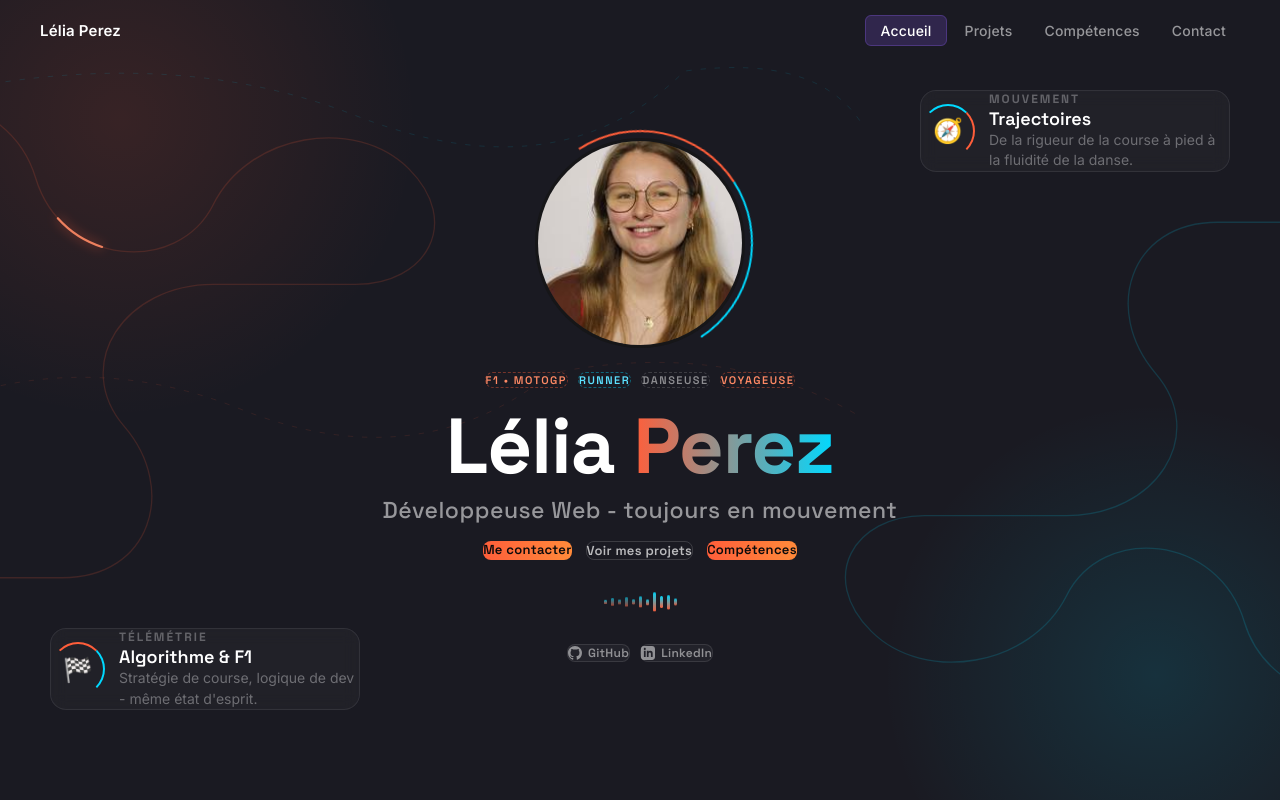
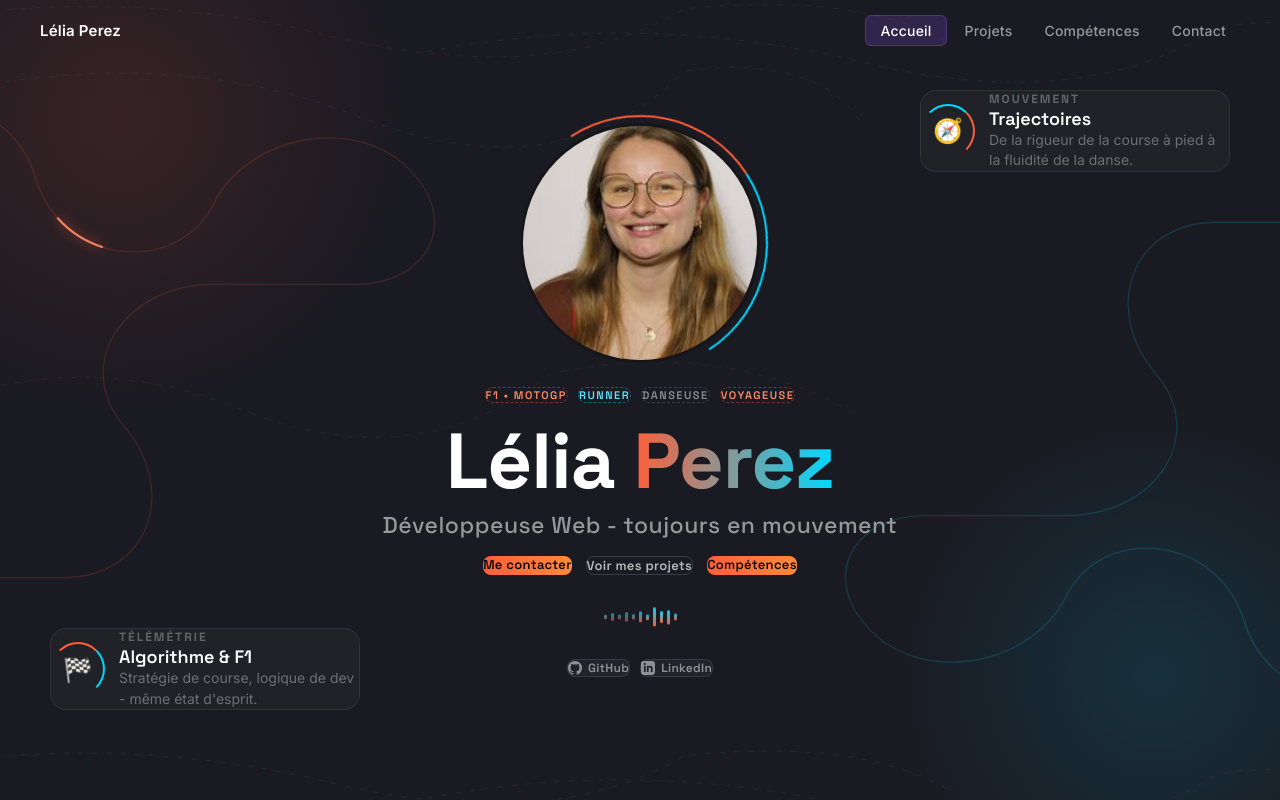
Before and after one commit to przlelia-art/Portfolio, a React (Vite) app: page / in a window 1280 px wide. Shown: the top 800 px of the page. Built offline with nearby package versions, Linux system fonts and the light colour scheme.

Commit message:
fix: change design

```diff
--- a/src/components/Hero.jsx
+++ b/src/components/Hero.jsx
@@ -264,6 +264,14 @@ function Hero() {
           {/* Lignes pointillées discrètes */}
           <path className="dash-line orange" d="M -50 480 Q 150 380, 350 460 T 700 420 Q 900 380, 1050 470" />
           <path className="dash-line cyan" d="M -50 120 Q 250 40, 480 130 T 850 80 Q 1000 60, 1050 140" />
+
+          {/* Pointillés tout en haut */}
+          <path className="dash-line orange" d="M -50 30 Q 200 -20, 450 40 T 850 10 Q 1050 -10, 1150 50" />
+          <path className="dash-line cyan" d="M 550 60 Q 800 10, 1050 70 T 1450 30 Q 1600 10, 1700 70" />
+
+          {/* Pointillés tout en bas */}
+          <path className="dash-line cyan" d="M -50 870 Q 200 820, 450 880 T 850 850 Q 1050 830, 1150 890" />
+          <path className="dash-line orange" d="M 550 900 Q 800 850, 1050 910 T 1450 870 Q 1600 850, 1700 910" />
         </svg>
 
         {/* Carte latérale gauche */}
@@ -301,7 +309,7 @@ function Hero() {
           }}
         >
           {/* Photo avec anneau */}
-          <div style={{ position: "relative", width: "210px", height: "210px", marginBottom: "24px" }}>
+          <div style={{ position: "relative", width: "240px", height: "240px", marginBottom: "24px" }}>
             <div className="photo-ring"></div>
             <div style={{
               width: "100%", height: "100%", borderRadius: "50%",
```
